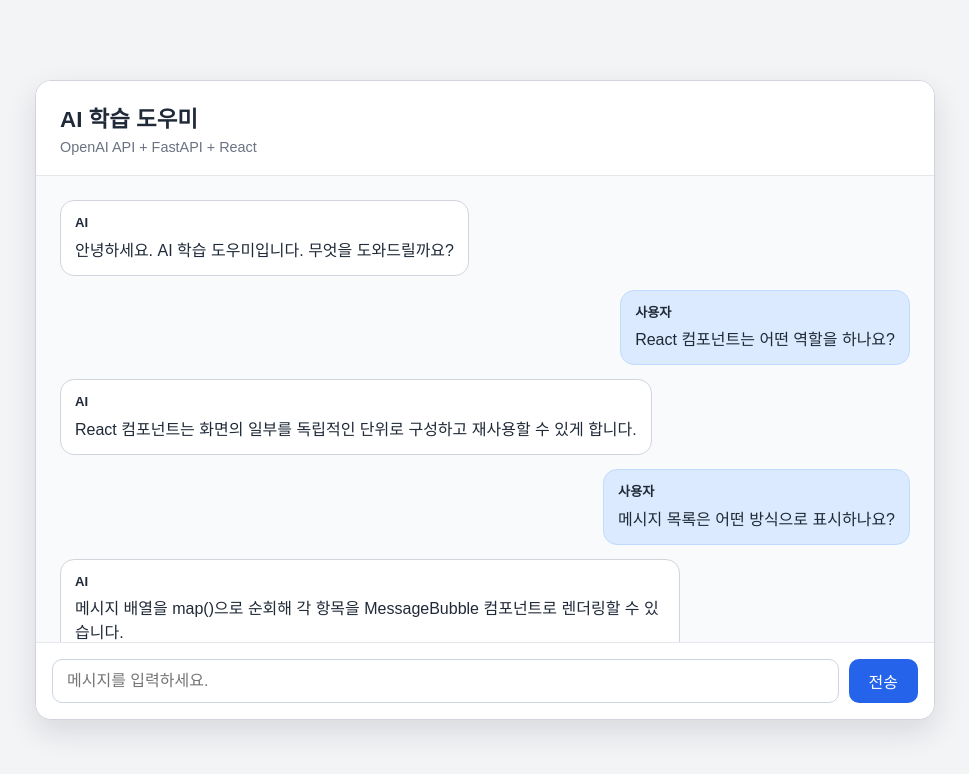
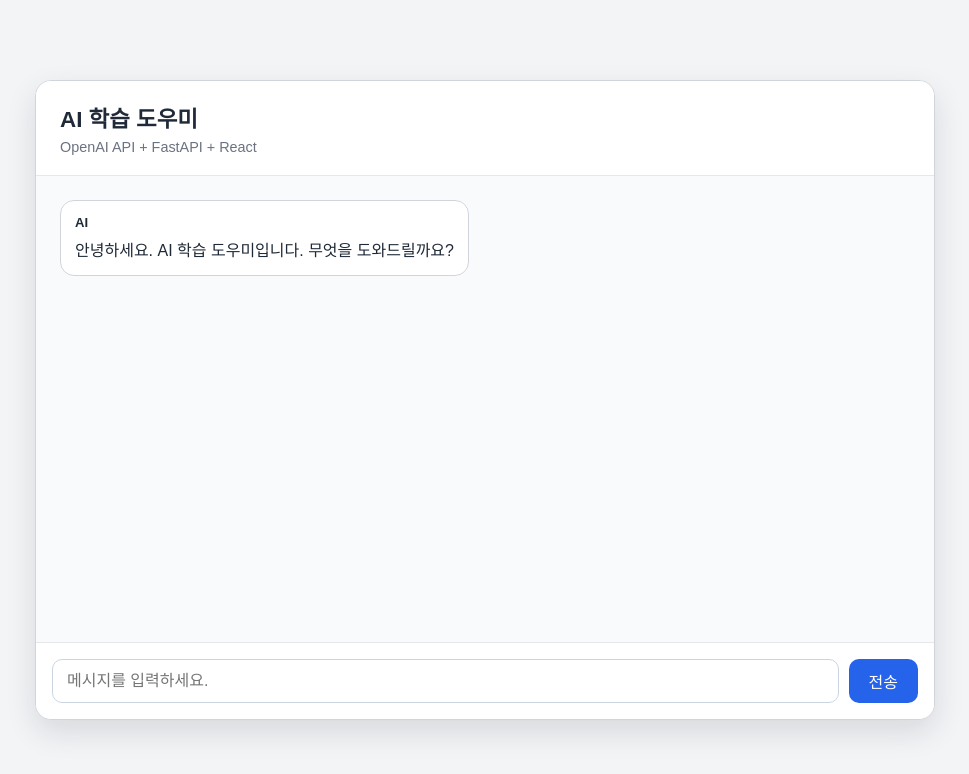
Before and after one commit to myanjini/openai-fastapi-react, a React app in the folder frontend/: page / in a window 1280 px wide. Shown: the top 774 px of the page, without its empty margins (155-1124 px from the left). Built offline with nearby package versions, Linux system fonts and the light colour scheme; the HTML template or start-up script is replaced by a standard one.

Commit message:
06 핸즈온실습 추가

```diff
--- a/frontend/src/App.jsx
+++ b/frontend/src/App.jsx
@@ -1,3 +1,6 @@
+// 메시지 목록을 State로 관리하기 위해 useState Hook을 가져옵니다.
+import { useState } from 'react';
+
 // 챗봇 화면의 주요 스타일을 가져옵니다.
 import './App.css';
 
@@ -6,57 +9,51 @@ import ChatHeader from './components/ChatHeader';
 import MessageList from './components/MessageList';
 import ChatInput from './components/ChatInput';
 
-// 5차시에서는 State 대신 고정된 예제 메시지 배열을 사용합니다.
-// 6차시에서 이 배열을 useState로 관리하도록 변경할 예정입니다.
-const sampleMessages = [
+// 애플리케이션이 처음 표시될 때 사용할 초기 메시지입니다.
+const initialMessages = [
   {
     id: 1,
     role: 'assistant',
     content: '안녕하세요. AI 학습 도우미입니다. 무엇을 도와드릴까요?'
-  },
-  {
-    id: 2,
-    role: 'user',
-    content: 'React 컴포넌트는 어떤 역할을 하나요?'
-  },
-  {
-    id: 3,
-    role: 'assistant',
-    content: 'React 컴포넌트는 화면의 일부를 독립적인 단위로 구성하고 재사용할 수 있게 합니다.'
-  },
-  {
-    id: 4,
-    role: 'user',
-    content: '메시지 목록은 어떤 방식으로 표시하나요?'
-  },
-  {
-    id: 5,
-    role: 'assistant',
-    content: '메시지 배열을 map()으로 순회해 각 항목을 MessageBubble 컴포넌트로 렌더링할 수 있습니다.'
-  },
-  {
-    id: 6,
-    role: 'user',
-    content: '스크롤 영역도 확인해 보고 싶습니다.'
-  },
-  {
-    id: 7,
-    role: 'assistant',
-    content: '메시지가 많아지면 가운데 MessageList 영역에 세로 스크롤이 나타납니다.'
-  },
-  {
-    id: 8,
-    role: 'user',
-    content: '헤더와 입력창은 그대로 유지되나요?'
-  },
-  {
-    id: 9,
-    role: 'assistant',
-    content: '네. 메시지 목록만 flex: 1과 overflow-y: auto를 사용하므로 해당 영역만 스크롤됩니다.'
   }
 ];
 
 function App() {
+  // 전체 대화 메시지를 배열 State로 관리합니다.
+  const [messages, setMessages] = useState(initialMessages);
+
+  // ChatInput에서 사용자가 전송한 질문을 전달받습니다.
+  const handleSendMessage = (question) => {
+    // 사용자 메시지 객체를 생성합니다.
+    const userMessage = {
+      id: Date.now(),
+      role: 'user',
+      content: question
+    };
+
+    // 최신 메시지 배열 뒤에 사용자 메시지를 추가합니다.
+    setMessages((previousMessages) => [
+      ...previousMessages,
+      userMessage
+    ]);
+
+    // 실제 API 통신 전 단계이므로 500ms 후 로컬 임시 답변을 추가합니다.
+    setTimeout(() => {
+      // OpenAI API 결과가 아닌 학습용 임시 AI 메시지입니다.
+      const assistantMessage = {
+        id: Date.now(),
+        role: 'assistant',
+        content: `임시 답변입니다. 입력한 질문은 "${question}"입니다.`
+      };
+
+      // 가장 최신 messages State를 기준으로 AI 메시지를 추가합니다.
+      setMessages((previousMessages) => [
+        ...previousMessages,
+        assistantMessage
+      ]);
+    }, 500);
+  };
+
   return (
     // 브라우저 전체 배경과 중앙 정렬을 담당하는 영역입니다.
     <div className="app-shell">
@@ -67,11 +64,11 @@ function App() {
           subtitle="OpenAI API + FastAPI + React"
         />
 
-        {/* 정적 예제 메시지를 MessageList에 Props로 전달합니다. */}
-        <MessageList messages={sampleMessages} />
+        {/* State가 변경될 때 최신 messages Props가 전달됩니다. */}
+        <MessageList messages={messages} />
 
-        {/* 현재 차시에서는 UI만 제공하고 실제 전송은 6차시에 구현합니다. */}
-        <ChatInput />
+        {/* 사용자가 질문을 보내면 handleSendMessage가 실행됩니다. */}
+        <ChatInput onSendMessage={handleSendMessage} />
       </main>
     </div>
   );
--- a/frontend/src/components/ChatInput.jsx
+++ b/frontend/src/components/ChatInput.jsx
@@ -1,9 +1,35 @@
-// 사용자가 질문을 입력할 폼과 전송 버튼을 표시하는 컴포넌트입니다.
-function ChatInput() {
-  // 5차시에서는 API 전송 로직을 구현하지 않습니다.
-  // submit 시 브라우저 페이지가 새로고침되는 것만 막습니다.
+// 입력창의 현재 값을 State로 관리하기 위해 useState를 가져옵니다.
+import { useState } from 'react';
+
+// 사용자가 질문을 입력하고 부모 App으로 전달하는 컴포넌트입니다.
+function ChatInput({ onSendMessage }) {
+  // question State에는 입력창에 현재 표시되는 문자열을 저장합니다.
+  const [question, setQuestion] = useState('');
+
+  // 사용자가 입력창의 값을 변경할 때마다 실행됩니다.
+  const handleChange = (event) => {
+    // 브라우저 input의 현재 값을 React State에 저장합니다.
+    setQuestion(event.target.value);
+  };
+
+  // 폼이 전송될 때 실행됩니다.
   const handleSubmit = (event) => {
+    // HTML form의 기본 페이지 새로고침 동작을 막습니다.
     event.preventDefault();
+
+    // 앞뒤 공백을 제거한 문자열을 검사합니다.
+    const trimmedQuestion = question.trim();
+
+    // 아무 내용도 입력하지 않은 경우 전송하지 않습니다.
+    if (!trimmedQuestion) {
+      return;
+    }
+
+    // 부모 App이 전달한 콜백 함수에 질문 문자열을 전달합니다.
+    onSendMessage(trimmedQuestion);
+
+    // 정상적으로 전달한 뒤 입력창을 빈 문자열로 초기화합니다.
+    setQuestion('');
   };
 
   return (
@@ -13,17 +39,22 @@ function ChatInput() {
         메시지 입력
       </label>
 
-      {/* 6차시에서 value와 onChange를 State에 연결합니다. */}
       <input
         id="message-input"
         name="message"
         type="text"
         placeholder="메시지를 입력하세요."
         autoComplete="off"
+        // State 값을 input의 value와 연결합니다.
+        value={question}
+        // 키 입력으로 값이 바뀔 때 State를 갱신합니다.
+        onChange={handleChange}
       />
 
-      {/* 현재 차시에서는 눌러도 실제 API 요청을 보내지 않습니다. */}
-      <button type="submit">전송</button>
+      {/* 공백만 입력된 상태에서는 버튼을 비활성화합니다. */}
+      <button type="submit" disabled={!question.trim()}>
+        전송
+      </button>
     </form>
   );
 }
--- a/frontend/src/components/MessageList.jsx
+++ b/frontend/src/components/MessageList.jsx
@@ -1,17 +1,33 @@
-// 메시지 하나를 표시하는 자식 컴포넌트를 가져옵니다.
+// 렌더링 이후 DOM과 동기화하기 위해 useEffect를 가져옵니다.
+// 메시지 목록의 마지막 DOM 요소를 참조하기 위해 useRef를 가져옵니다.
+import { useEffect, useRef } from 'react';
+
+// 메시지 하나를 표시하는 컴포넌트를 가져옵니다.
 import MessageBubble from './MessageBubble';
 
-// 여러 메시지를 순서대로 표시하는 대화 로그 컴포넌트입니다.
+// 여러 메시지를 표시하고 새 메시지 추가 시 자동 스크롤하는 컴포넌트입니다.
 function MessageList({ messages }) {
+  // 메시지 목록 마지막 위치의 DOM 요소를 저장할 ref를 생성합니다.
+  const endOfMessagesRef = useRef(null);
+
+  // messages 배열이 변경된 렌더링 이후 실행됩니다.
+  useEffect(() => {
+    // 마지막 DOM 요소가 존재하면 부드럽게 화면 안으로 이동시킵니다.
+    endOfMessagesRef.current?.scrollIntoView({ behavior: 'smooth' });
+  }, [messages]);
+
   return (
     <section className="message-list" aria-label="대화 내용">
-      {/*
-        messages 배열을 map()으로 순회합니다.
-        각 메시지 객체마다 MessageBubble 컴포넌트 하나를 생성합니다.
-      */}
-      {
-        messages.map(message => <MessageBubble key={message.id} message={message} />)
-      }
+      {/* 최신 messages 배열을 순회해 메시지 버블을 생성합니다. */}
+      {messages.map((message) => (
+        <MessageBubble
+          key={message.id}
+          message={message}
+        />
+      ))}
+
+      {/* 자동 스크롤의 목표가 되는 메시지 목록 마지막 위치입니다. */}
+      <div ref={endOfMessagesRef} />
     </section>
   );
 }
```
